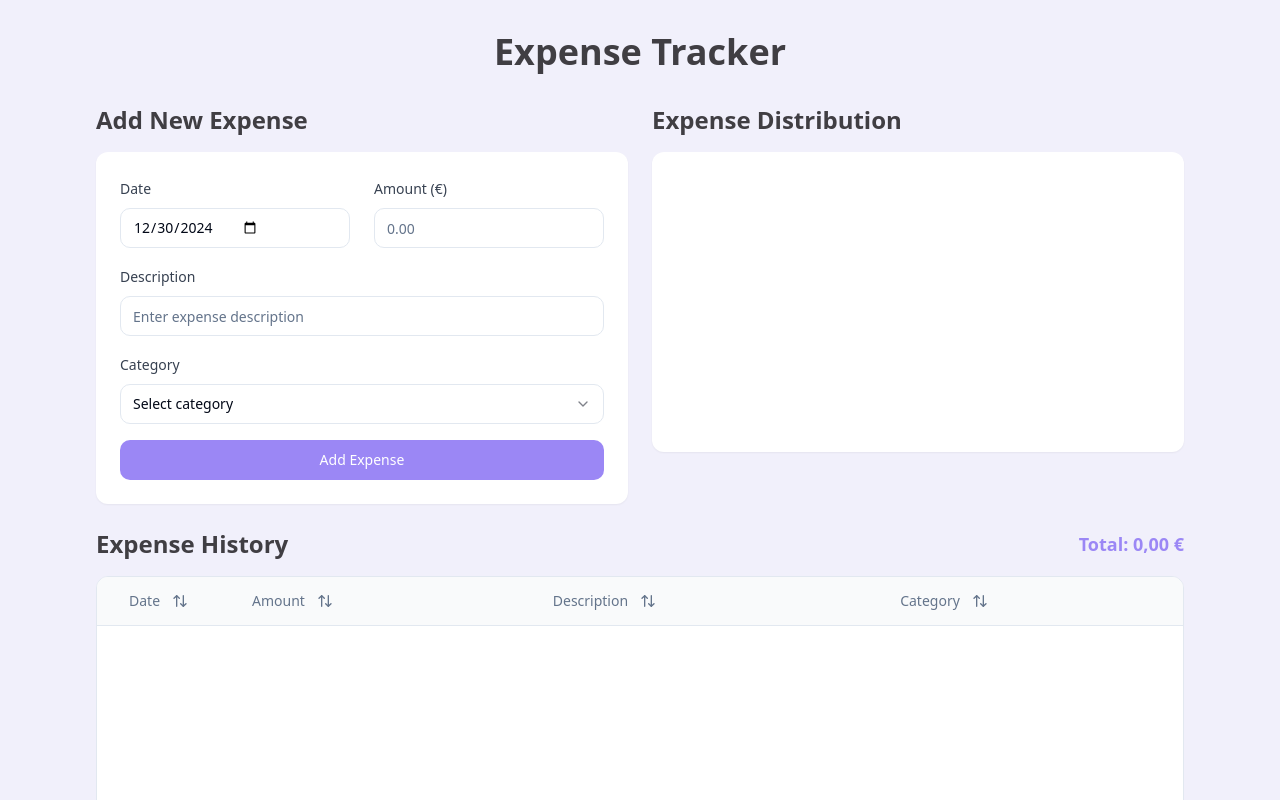
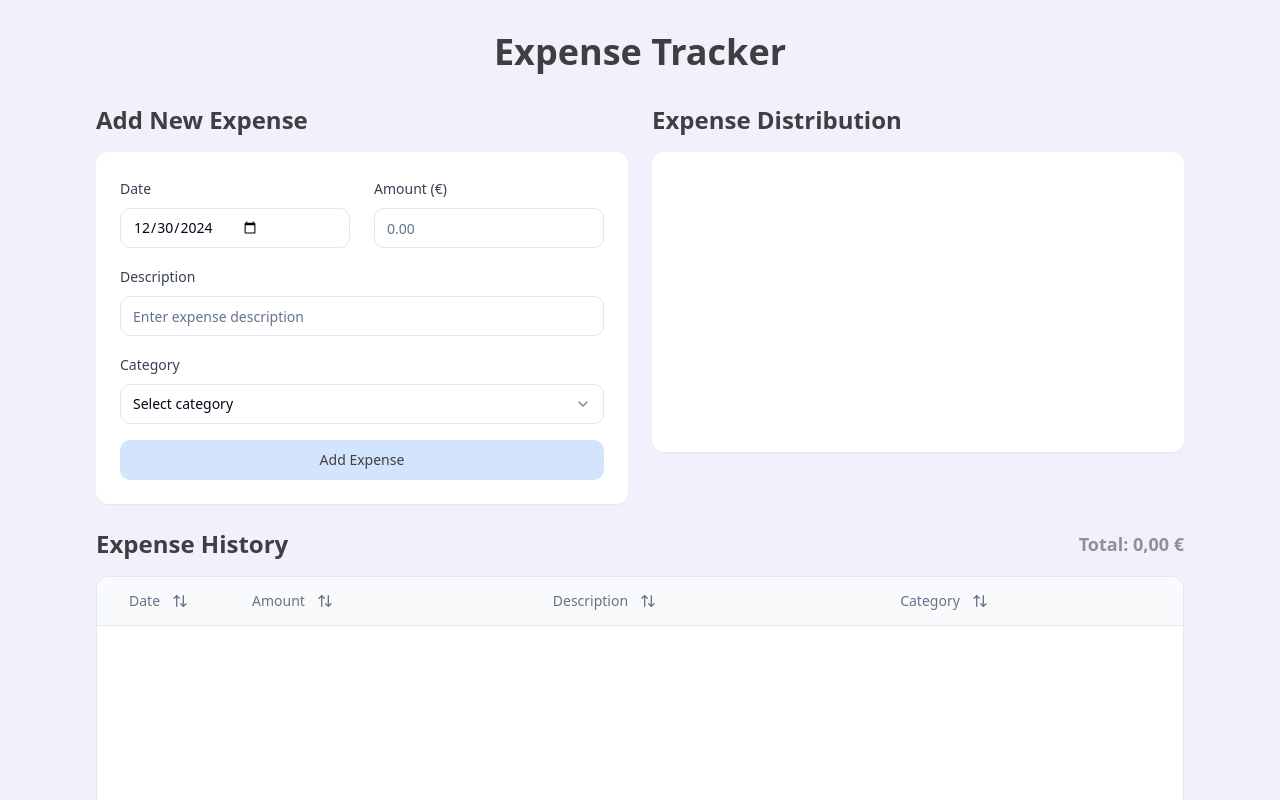
Before and after one commit to andriesfluit/cost-collaborator, a React (Vite) app: page / in a window 1280 px wide. Shown: the top 800 px of the page. Built offline with nearby package versions, Linux system fonts and the light colour scheme.

Commit message:
Update color scheme for classier look
Changed the color palette to remove purple tones and implement a more sophisticated design throughout the application.
[skip gpt_engineer]

```diff
--- a/src/components/ExpenseChart.tsx
+++ b/src/components/ExpenseChart.tsx
@@ -5,7 +5,7 @@ type ExpenseChartProps = {
   expenses: Expense[];
 };
 
-const COLORS = ['#9b87f5', '#7E69AB', '#D6BCFA', '#E5DEFF', '#D3E4FD', '#F2FCE2'];
+const COLORS = ['#D3E4FD', '#8E9196', '#F2FCE2', '#FEF7CD', '#FDE1D3', '#E5DEFF'];
 
 export const ExpenseChart = ({ expenses }: ExpenseChartProps) => {
   const categoryTotals = expenses.reduce((acc, expense) => {
--- a/src/components/ExpenseForm.tsx
+++ b/src/components/ExpenseForm.tsx
@@ -112,7 +112,7 @@ export const ExpenseForm = ({ onAddExpense }: ExpenseFormProps) => {
           </SelectContent>
         </Select>
       </div>
-      <Button type="submit" className="w-full bg-[#9b87f5] hover:bg-[#7E69AB] text-white">
+      <Button type="submit" className="w-full bg-[#D3E4FD] hover:bg-[#8E9196] text-[#403E43] hover:text-white">
         Add Expense
       </Button>
     </form>
--- a/src/pages/Index.tsx
+++ b/src/pages/Index.tsx
@@ -39,7 +39,7 @@ const Index = () => {
             <h2 className="text-xl md:text-2xl font-semibold text-[#403E43]">
               Expense History
             </h2>
-            <div className="text-lg font-semibold text-[#9b87f5]">
+            <div className="text-lg font-semibold text-[#8E9196]">
               Total: {totalExpenses.toLocaleString('de-DE', {
                 style: 'currency',
                 currency: 'EUR'
```
